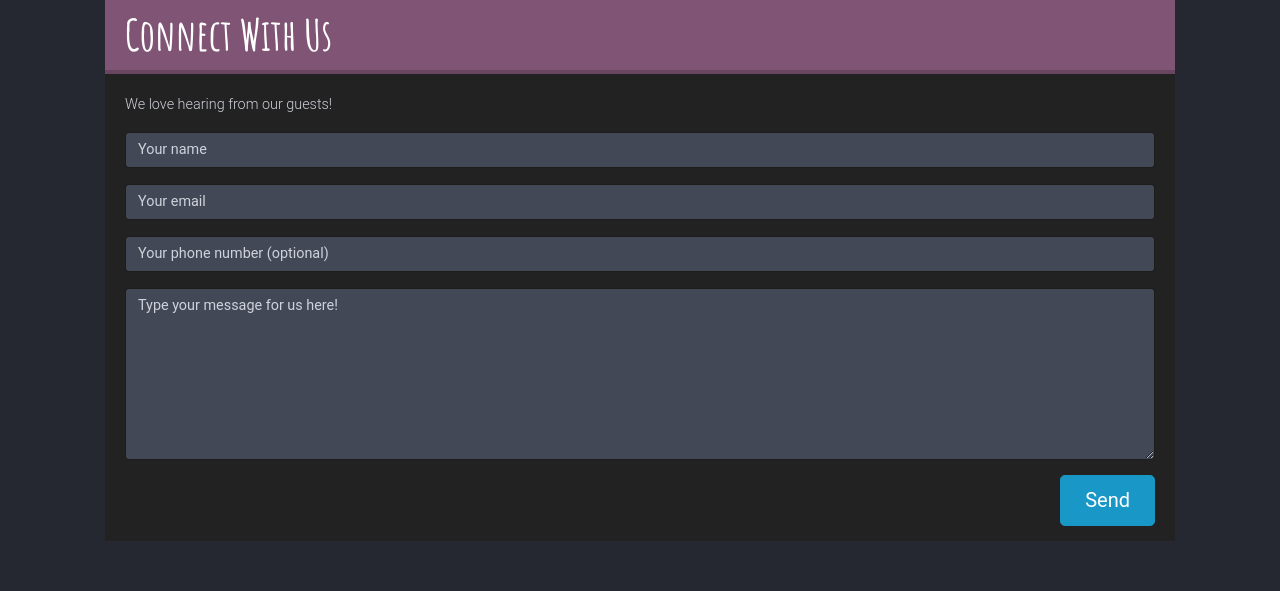
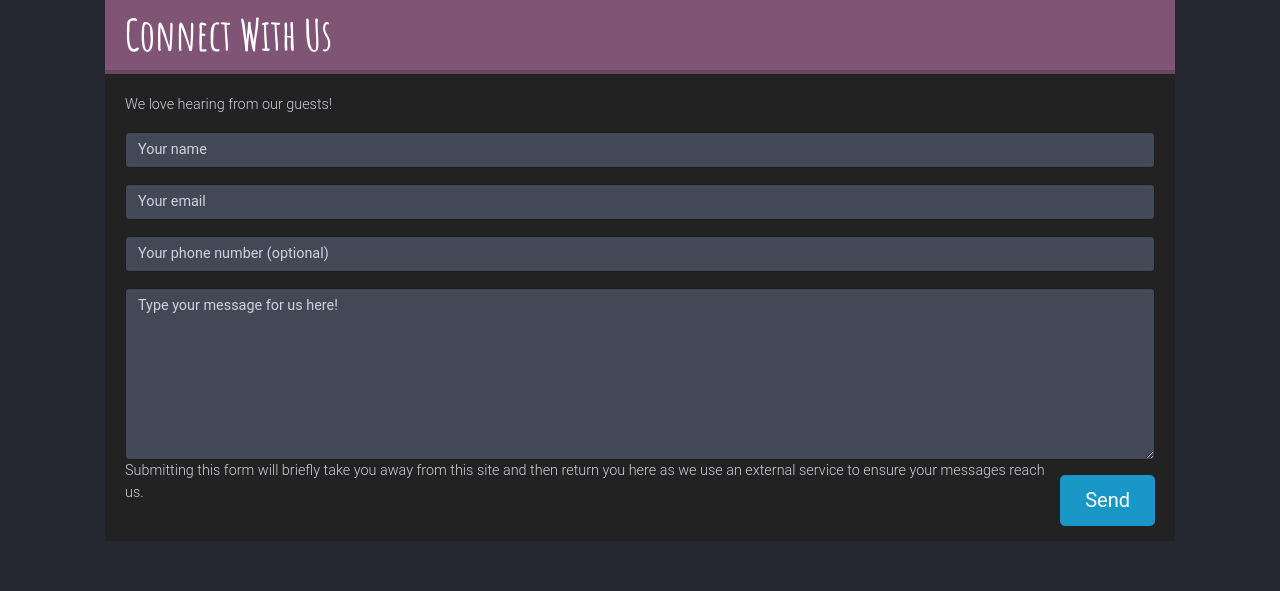
Before and after one commit to DevBeardly/church-announce, a Node server app: page / in a window 1280 px wide, after a click on "Connect With Us". Shown: the part 278-869 px from the top of the page. Run offline with Node 20, Linux system fonts and the light colour scheme; data that the repository does not hold is empty; some libraries are stand-ins or nearby versions.

Commit message:
Added text warning of redirect on contact form submission

```diff
--- a/views/index.ejs
+++ b/views/index.ejs
@@ -121,6 +121,7 @@
                <input type="hidden" name="_after" value="https://fcc-announce.herokuapp.com/contact-success">
                <input type="hidden" name="_honeypot" value="">
                <button class="btn btn-lg btn-primary pull-right" type="submit">Send</button>
+               <p>Submitting this form will briefly take you away from this site and then return you here as we use an external service to ensure your messages reach us.</p>
              </form>
          </div>
        </div>
```
